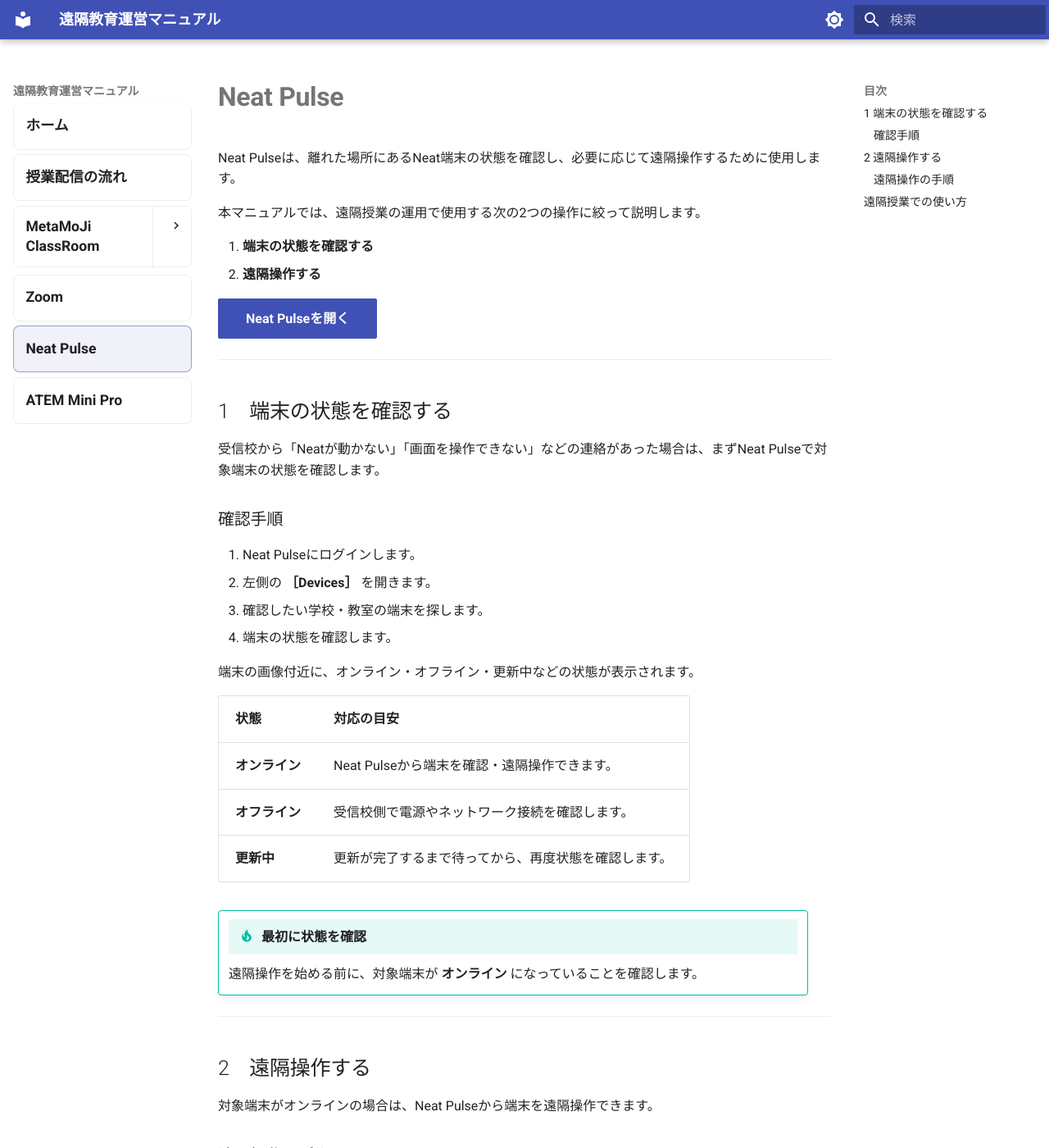
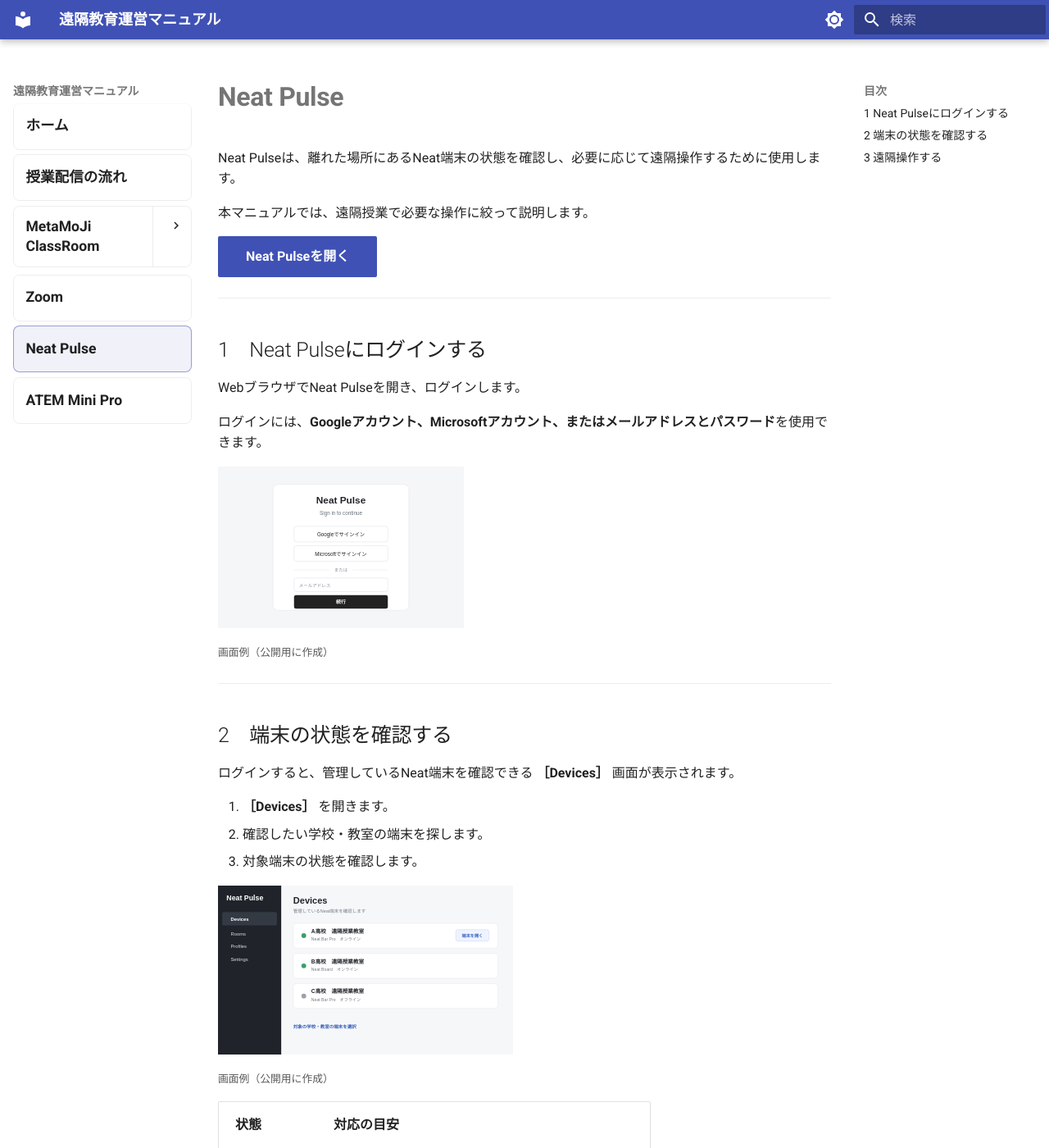
Before and after one commit to a-recs/remote-manual, an MkDocs documentation site: the page built from docs/neat-pulse/index.md, in a window 1280 px wide and 1400 px high. Shown: the whole window at 82% size. Built offline with MkDocs 1.6.1 and Material for MkDocs 9.7.7, drawn with Linux system fonts in a browser that asks for light colours; some of the changed text lies outside the part shown.

Commit message:
Refine Neat Pulse guide with compact screen examples

```diff
--- a/docs/neat-pulse/index.md
+++ b/docs/neat-pulse/index.md
@@ -2,51 +2,55 @@
 
 Neat Pulseは、離れた場所にあるNeat端末の状態を確認し、必要に応じて遠隔操作するために使用します。
 
-本マニュアルでは、遠隔授業の運用で使用する次の2つの操作に絞って説明します。
-
-1. **端末の状態を確認する**
-2. **遠隔操作する**
+本マニュアルでは、遠隔授業で必要な操作に絞って説明します。
 
 [Neat Pulseを開く](https://pulse.neat.no/){ .md-button .md-button--primary target="_blank" }
 
 ---
 
-## 1　端末の状態を確認する
+## 1　Neat Pulseにログインする
 
-受信校から「Neatが動かない」「画面を操作できない」などの連絡があった場合は、まずNeat Pulseで対象端末の状態を確認します。
+WebブラウザでNeat Pulseを開き、ログインします。
 
-### 確認手順
+ログインには、**Googleアカウント、Microsoftアカウント、またはメールアドレスとパスワード**を使用できます。
 
-1. Neat Pulseにログインします。
-2. 左側の **［Devices］** を開きます。
-3. 確認したい学校・教室の端末を探します。
-4. 端末の状態を確認します。
+<img src="../images/neat-pulse/01-login.svg" alt="Neat Pulseログイン画面例" loading="lazy" style="width:300px; max-width:100%; height:auto; display:block; margin:0.8rem 0;">
+<small>画面例（公開用に作成）</small>
 
-端末の画像付近に、オンライン・オフライン・更新中などの状態が表示されます。
+---
+
+## 2　端末の状態を確認する
+
+ログインすると、管理しているNeat端末を確認できる **［Devices］** 画面が表示されます。
+
+1. **［Devices］** を開きます。
+2. 確認したい学校・教室の端末を探します。
+3. 対象端末の状態を確認します。
+
+<img src="../images/neat-pulse/02-devices.svg" alt="Neat Pulse Devices画面例" loading="lazy" style="width:360px; max-width:100%; height:auto; display:block; margin:0.8rem 0;">
+<small>画面例（公開用に作成）</small>
 
 | 状態 | 対応の目安 |
 |---|---|
-| **オンライン** | Neat Pulseから端末を確認・遠隔操作できます。 |
+| **オンライン** | Neat Pulseから端末を確認・遠隔操作します。 |
 | **オフライン** | 受信校側で電源やネットワーク接続を確認します。 |
-| **更新中** | 更新が完了するまで待ってから、再度状態を確認します。 |
 
-!!! tip "最初に状態を確認"
-    遠隔操作を始める前に、対象端末が **オンライン** になっていることを確認します。
+!!! tip "遠隔操作する前に"
+    対象端末が **オンライン** になっていることを確認します。
 
 ---
 
-## 2　遠隔操作する
+## 3　遠隔操作する
 
-対象端末がオンラインの場合は、Neat Pulseから端末を遠隔操作できます。
-
-### 遠隔操作の手順
+対象端末がオンラインの場合は、Neat Pulseから遠隔操作します。
 
 1. **［Devices］** から対象端末を選択します。
 2. 端末の画面で **［Remote control］** を選択します。
-3. 新しいブラウザ画面で遠隔操作を開始します。
-4. 表示されたNeat端末の画面を操作します。
-5. 遠隔操作中にミーティングを開始した場合は、対応終了後に**ミーティングから退室します**。
-6. Neat端末が通常の画面に戻ったことを確認してから、遠隔操作を終了します。
+3. ブラウザに表示されたNeat端末の画面を操作します。
+4. 操作が終わったら、Neat端末が通常の画面に戻っていることを確認して遠隔操作を終了します。
+
+<img src="../images/neat-pulse/03-remote-control.svg" alt="Neat Pulse Remote control画面例" loading="lazy" style="width:380px; max-width:100%; height:auto; display:block; margin:0.8rem 0;">
+<small>画面例（公開用に作成）</small>
 
 !!! warning "ミーティングを開始した場合は、退室してから遠隔操作を終了"
     遠隔操作中にZoom等のミーティングを開始した場合は、**必ずミーティングから退室した状態で遠隔操作を終了します。**
@@ -55,19 +59,3 @@ Neat Pulseは、離れた場所にあるNeat端末の状態を確認し、必要
 
 !!! note "受信校側で確認が必要な場合"
     端末の設定によっては、遠隔操作を開始するときに **受信校側で許可操作が必要** になる場合があります。
-
-!!! warning "遠隔操作できないとき"
-    次の2点を確認します。
-
-    - 対象端末が **オンライン** になっているか
-    - 端末側で **Remote controlが許可** されているか
-
----
-
-## 遠隔授業での使い方
-
-受信校からNeat端末のトラブル連絡があった場合は、次の順で対応します。
-
-**受信校から連絡 → Neat Pulseで状態確認 → オンラインなら遠隔操作 → オフラインなら受信校側で電源・ネットワークを確認**
-
-この流れを基本にすると、受信校に細かな操作を依頼する前に、配信側で確認できる範囲を切り分けることができます。
```
